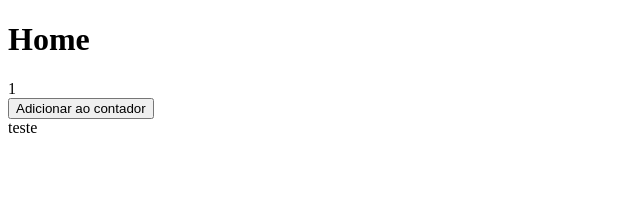
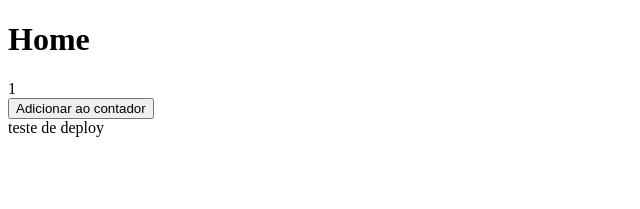
Before and after one commit to AlanGRS/super-ideia, a Next.js app: page / in a window 1280 px wide. Shown: the top 209 px of the page, without its empty margins (0-640 px from the left). Built offline with nearby package versions, Linux system fonts and the light colour scheme.

Commit message:
primeira página deploy

```diff
--- a/pages/index.js
+++ b/pages/index.js
@@ -5,7 +5,7 @@ function Home() {
         <div>
             <h1>Home</h1>
             <Contador/>
-            <div>teste</div>
+            <div>teste de deploy</div>
         </div>
     )
 }
```
